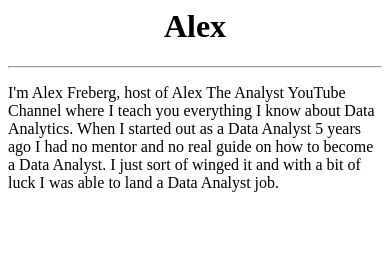
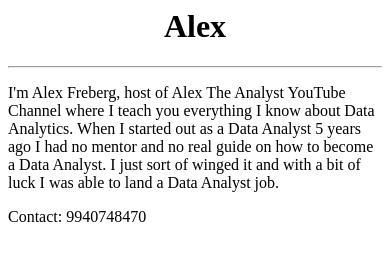
Before and after one commit to Angappan15/practice, a plain HTML site: page index.html in a window 390 px wide. Drawn offline with Linux system fonts and the light colour scheme.

Commit message:
Added Mobile number

```diff
--- a/index.html
+++ b/index.html
@@ -8,3 +8,7 @@
 <p>
   I'm Alex Freberg, host of Alex The Analyst YouTube Channel where I teach you everything I know about Data Analytics. When I started out as a Data Analyst 5 years ago I had no mentor and no real guide on how to become a Data Analyst. I just sort of winged it and with a bit of luck I was able to land a Data Analyst job.
 </p>
+
+<p>
+  Contact: 9940748470
+</p>
```
